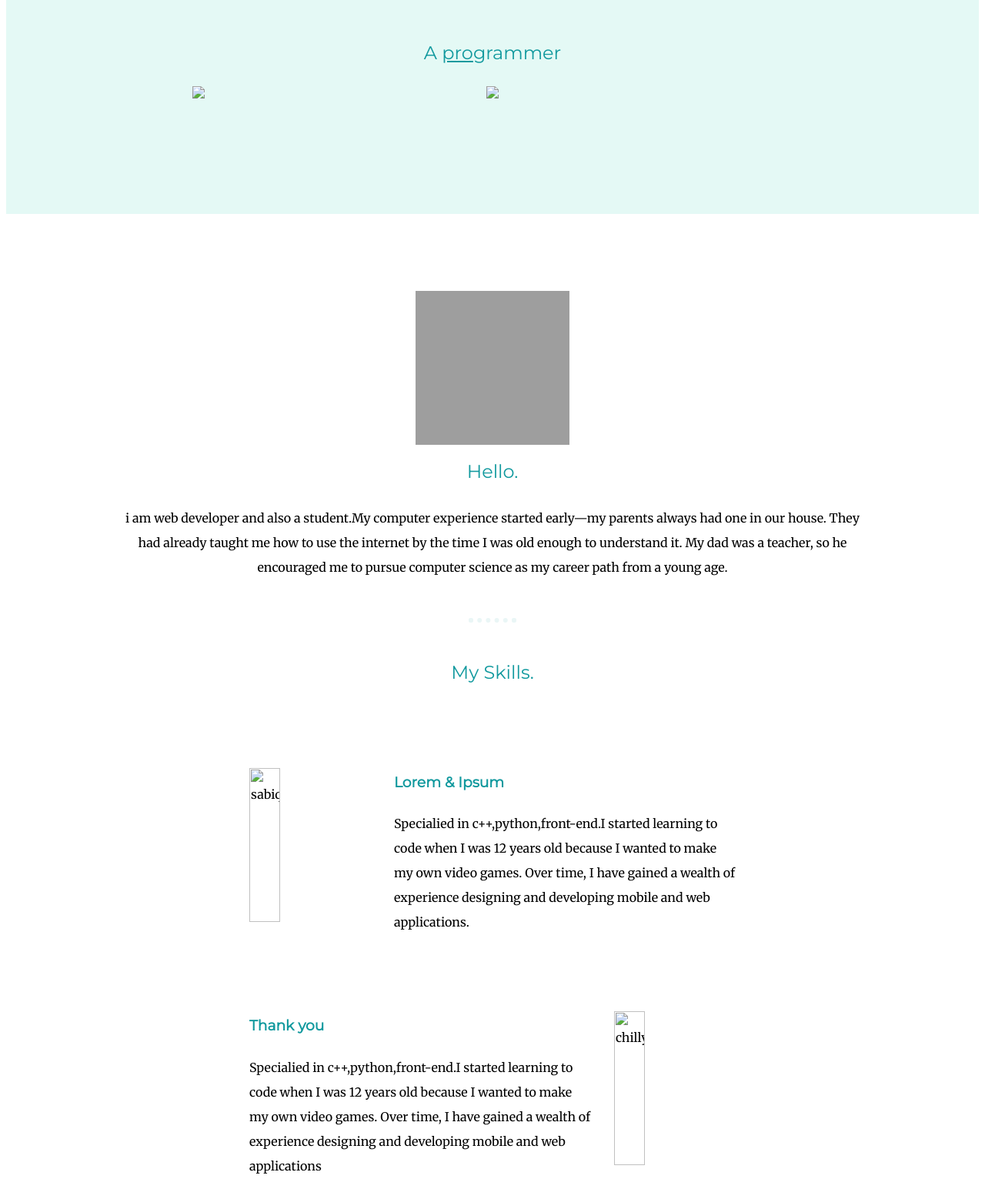
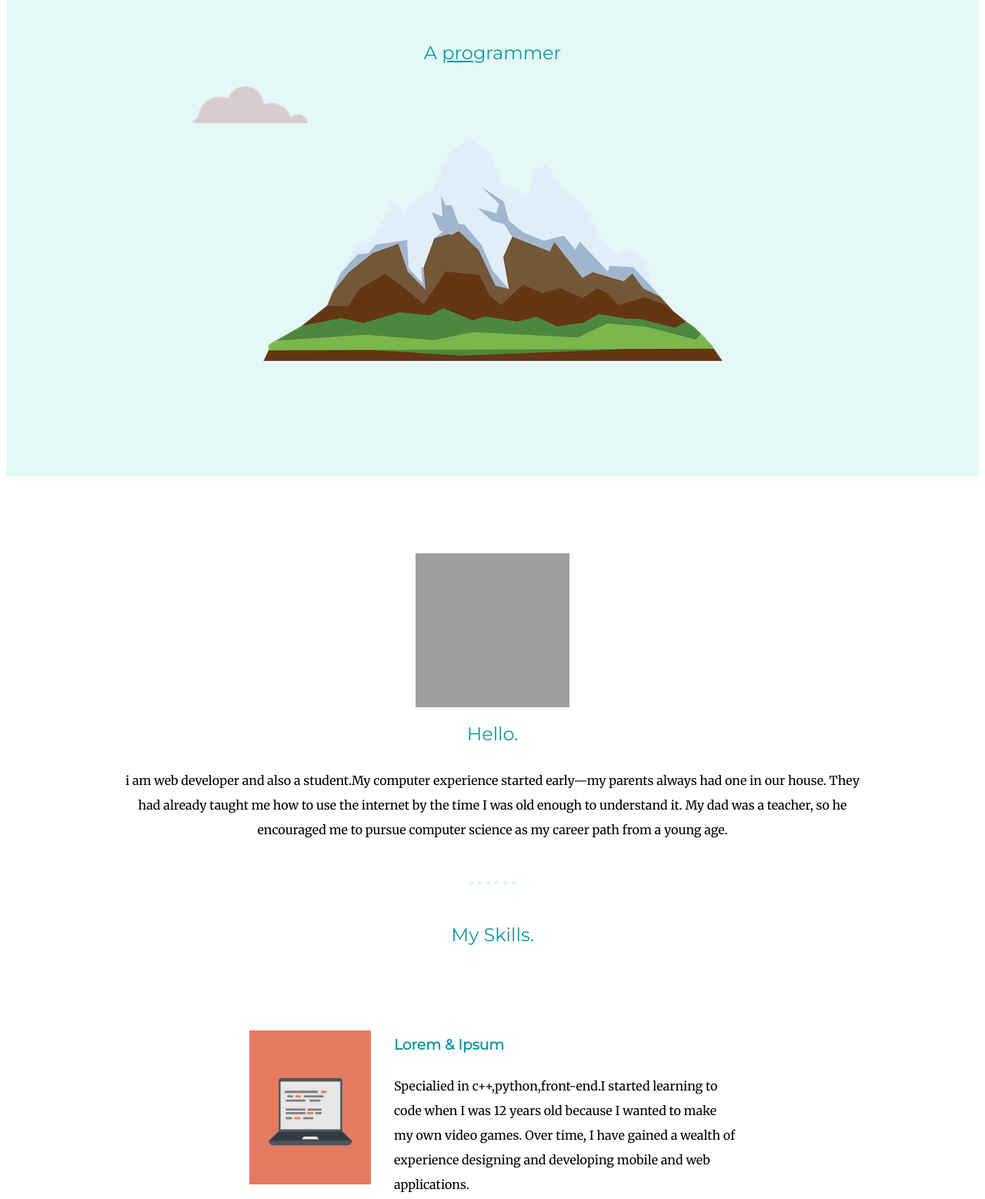
Before and after one commit to sabiq03/profile, a plain HTML site: page index.html in a window 1280 px wide. Shown: the part 339-1897 px from the top of the page at 77% size. Drawn offline with Linux system fonts and the light colour scheme; files that its build step writes are made by us from their sources; grey boxes are pictures that could not be loaded.

Commit message:
Update index.html

```diff
--- a/index.html
+++ b/index.html
@@ -5,19 +5,19 @@
     <meta http-equiv="X-UA-Compatible" content="IE=edge">
     <meta name="viewport" content="width=device-width, initial-scale=1.0">
     <title>angela</title>
-    <link rel="stylesheet" type="text/css" href="/css/style.css">
+    <link rel="stylesheet" type="text/css" href="/style.css">
     <link rel="preconnect" href="https://fonts.googleapis.com">
 <link rel="preconnect" href="https://fonts.gstatic.com" crossorigin>
 <link href="https://fonts.googleapis.com/css2?family=Merriweather&family=Montserrat&family=Sacramento&display=swap" rel="stylesheet">
 </head>
 <body>
     <div class="top">
-   <img class="top-cloud" src="image/cloud.png">
+   <img class="top-cloud" src="/image/cloud.png">
     <h1 class="header">I'm sabiq.</h1>
     <h2>A <span class="pro">pro</span>grammer </h2>
 
-    <img class="bottom-cloud" src="/css/image/cloud.png">
-    <img src="/css/image/mountain.png">
+    <img class="bottom-cloud" src="/image/cloud.png">
+    <img src="/image/mountain.png">
 </div>
     <div class="middle-container">
         <div class="profile">
@@ -32,12 +32,12 @@
         <div class="skills">
           <h2>My Skills.</h2>
           <div class="skill-row">
-            <img class="computer" src="/css/image/computer.png" alt="sabiq" width="200" height="200">
+            <img class="computer" src="/image/computer.png" alt="sabiq" width="200" height="200">
             <h3>Lorem & Ipsum</h3>
             <p>Specialied in c++,python,front-end.I started learning to code when I was 12 years old because I wanted to make my own video games. Over time, I have gained a wealth of experience designing and developing mobile and web applications.</p>
           </div>
           <div class="skill-row">
-            <img class="chilly" src="/css/image/chillies.png" alt="chilly" width="200" height="200">
+            <img class="chilly" src="/image/chillies.png" alt="chilly" width="200" height="200">
             <h3 class="chillyp">Thank you</h3>
             <p>Specialied in c++,python,front-end.I started learning to code when I was 12 years old because I wanted to make my own video games. Over time, I have gained a wealth of experience designing and developing mobile and web applications</p>
           </div>
```
